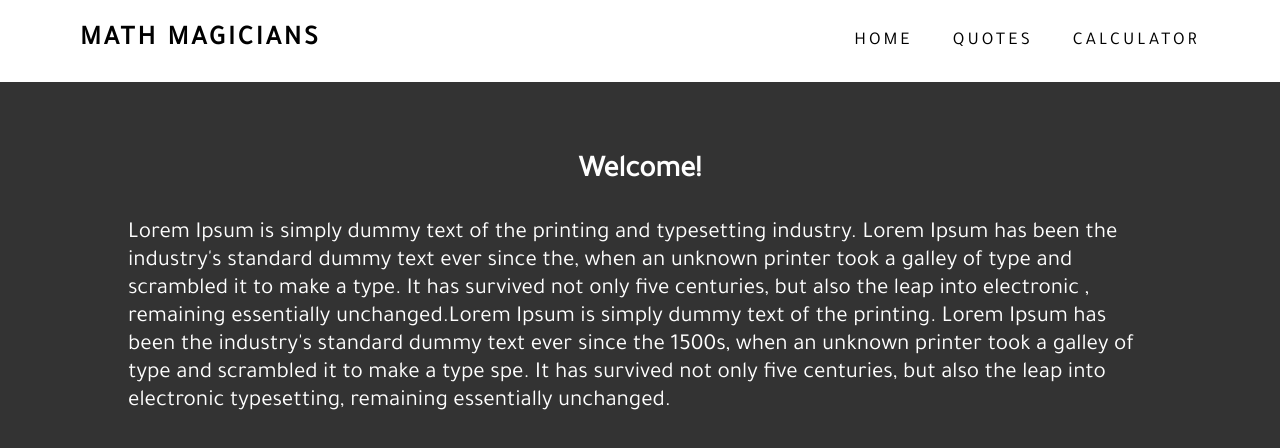
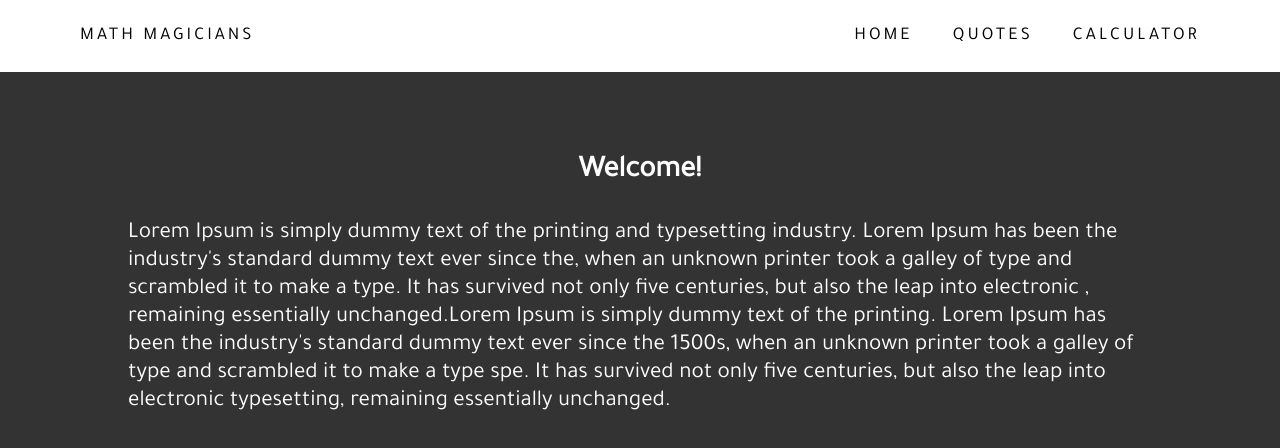
Before and after one commit to abdulhamiid/calculator, a React (Create React App) app: page / in a window 1280 px wide. Shown: the top 448 px of the page. Built offline with nearby package versions, Linux system fonts and the light colour scheme; a web font is replaced by a local one.

Commit message:
Update html nav tag

```diff
--- a/src/components/Navbar.js
+++ b/src/components/Navbar.js
@@ -7,9 +7,7 @@ function Navbar() {
   return (
     <nav>
       <header>
-        <Link to="/">
-          <h1>Math Magicians</h1>
-        </Link>
+        <Link to="/">Math Magicians</Link>
       </header>
       <ul className="nav">
         <li>
```
Also changed, not shown: 1 other file (tests, documents, lock files or other folders).
